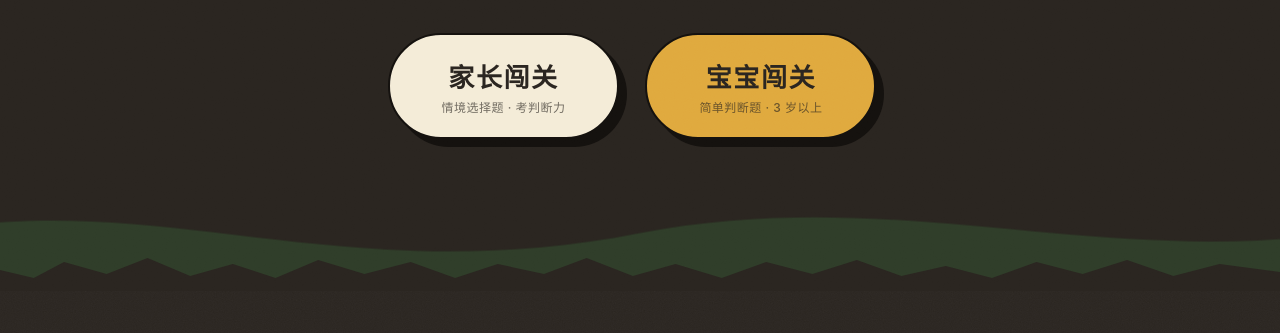
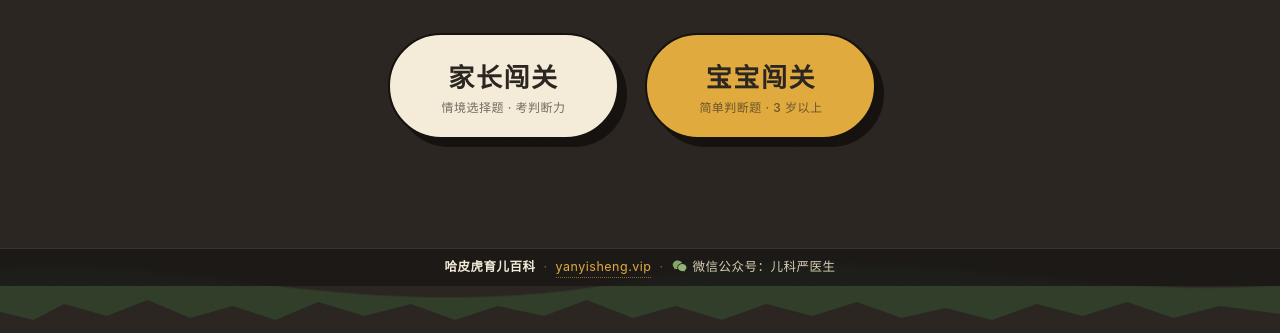
Before and after one commit to regit1974-coder/sprout-doctor-game, a plain HTML site: page index.html in a window 1280 px wide. Shown: the part 514-847 px from the top of the page. Before the commit the page ends 805 px from the top, so only its background shows below. Drawn offline with Linux system fonts and the light colour scheme.

Commit message:
全站署名栏：哈皮虎育儿百科 · yanyisheng.vip · 微信公众号：儿科严医生

```diff
--- a/css/style.css
+++ b/css/style.css
@@ -59,7 +59,7 @@ button {
 }
 
 /* ---------- 屏幕切换 ---------- */
-.screen { display: none; min-height: 100dvh; position: relative; }
+.screen { display: none; min-height: 100dvh; position: relative; padding-bottom: 42px; }
 .screen.is-active { display: block; }
 
 /* 切换进入动画：模糊淡入 */
@@ -515,3 +515,32 @@ button {
   .options-2 .option-btn { font-size: 19px; padding: 24px 14px; }
   .home-top { flex-direction: column; gap: 10px; }
 }
+
+/* ---------- 全站署名栏 ---------- */
+.brand-credit {
+  position: fixed;
+  left: 0; right: 0; bottom: 0;
+  z-index: 150;
+  display: flex;
+  align-items: center;
+  justify-content: center;
+  flex-wrap: wrap;
+  gap: 8px;
+  padding: 7px 12px 8px;
+  font-size: 12.5px;
+  letter-spacing: .04em;
+  color: var(--paper-dim);
+  background: color-mix(in srgb, var(--charcoal) 82%, transparent);
+  border-top: 1px solid color-mix(in srgb, var(--paper) 12%, transparent);
+  backdrop-filter: blur(4px);
+  -webkit-backdrop-filter: blur(4px);
+}
+.credit-sep { color: color-mix(in srgb, var(--paper-dim) 45%, transparent); }
+.credit-brand { color: var(--paper); font-weight: 600; }
+.credit-link { color: var(--gold); text-decoration: none; border-bottom: 1px dotted color-mix(in srgb, var(--gold) 55%, transparent); }
+.credit-link:hover { color: var(--paper); border-bottom-color: var(--paper); }
+.credit-wx { display: inline-flex; align-items: center; gap: 5px; }
+.credit-wx-icon { width: 16px; height: 16px; color: var(--leaf); flex: none; }
+@media (max-width: 480px) {
+  .brand-credit { font-size: 11.5px; gap: 6px; padding: 6px 8px; }
+}
--- a/index.html
+++ b/index.html
@@ -137,6 +137,21 @@
 
   </div>
 
+  <!-- ============ 全站署名栏（每个页面固定显示） ============ -->
+  <footer class="brand-credit" role="contentinfo">
+    <span class="credit-item credit-brand">哈皮虎育儿百科</span>
+    <span class="credit-sep" aria-hidden="true">·</span>
+    <a class="credit-item credit-link" href="https://www.yanyisheng.vip" target="_blank" rel="noopener">yanyisheng.vip</a>
+    <span class="credit-sep" aria-hidden="true">·</span>
+    <span class="credit-item credit-wx">
+      <svg class="credit-wx-icon" viewBox="0 0 32 32" aria-hidden="true">
+        <path d="M11.5 3C6 3 1.5 6.9 1.5 11.7c0 2.7 1.4 5 3.7 6.6l-.9 2.8 3.3-1.7c1 .3 2 .5 3.1.5h.6c-.4-1.1-.6-2.2-.6-3.4C10.7 12 14.9 8.3 20 8.3h.5C19.1 5.2 15.6 3 11.5 3z" fill="currentColor" opacity=".9"/>
+        <path d="M20.5 10c-4.7 0-8.5 3.2-8.5 7.2 0 4 3.8 7.2 8.5 7.2.9 0 1.8-.1 2.6-.3l3 1.5-.9-2.5c2.2-1.4 3.8-3.6 3.8-5.9 0-4-3.8-7.2-8.5-7.2z" fill="currentColor"/>
+      </svg>
+      微信公众号：儿科严医生
+    </span>
+  </footer>
+
   <script src="js/data.js"></script>
   <script src="js/game.js"></script>
 </body>
```
